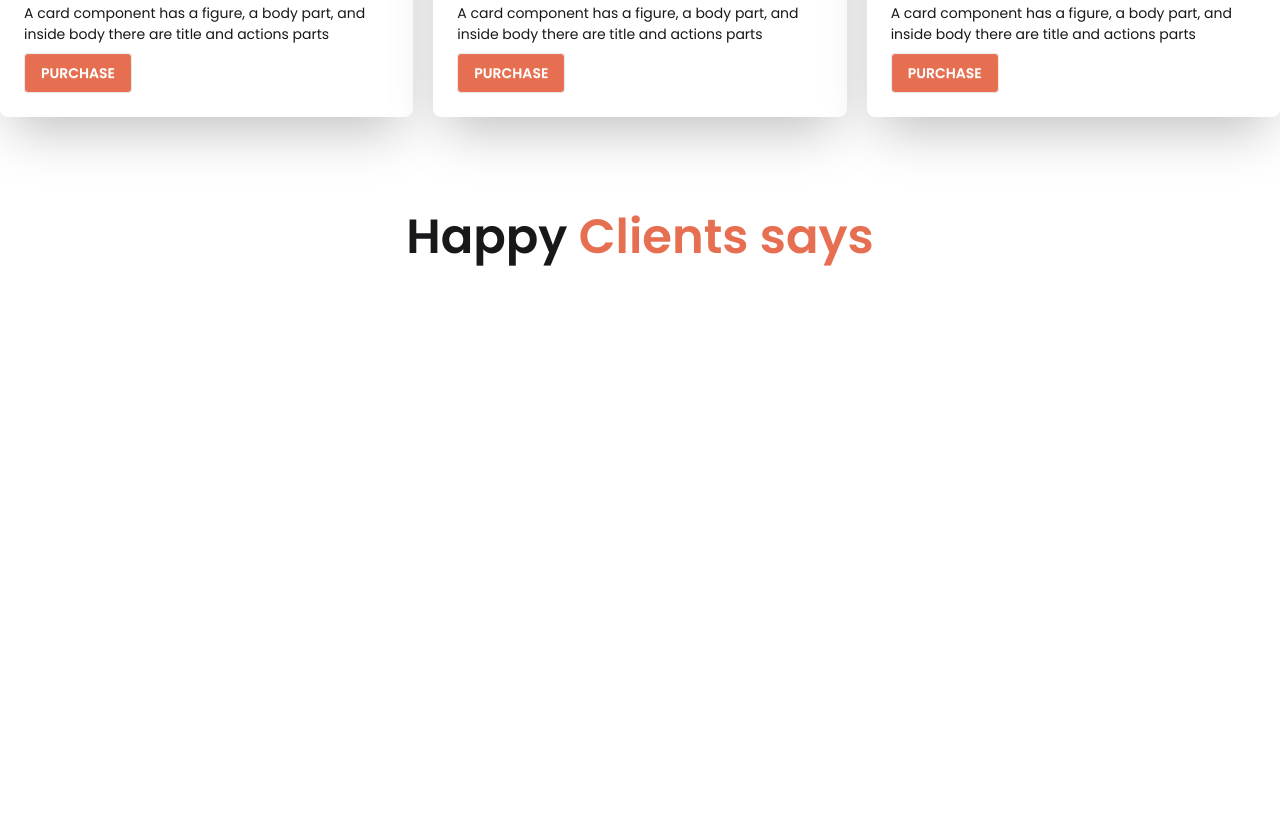
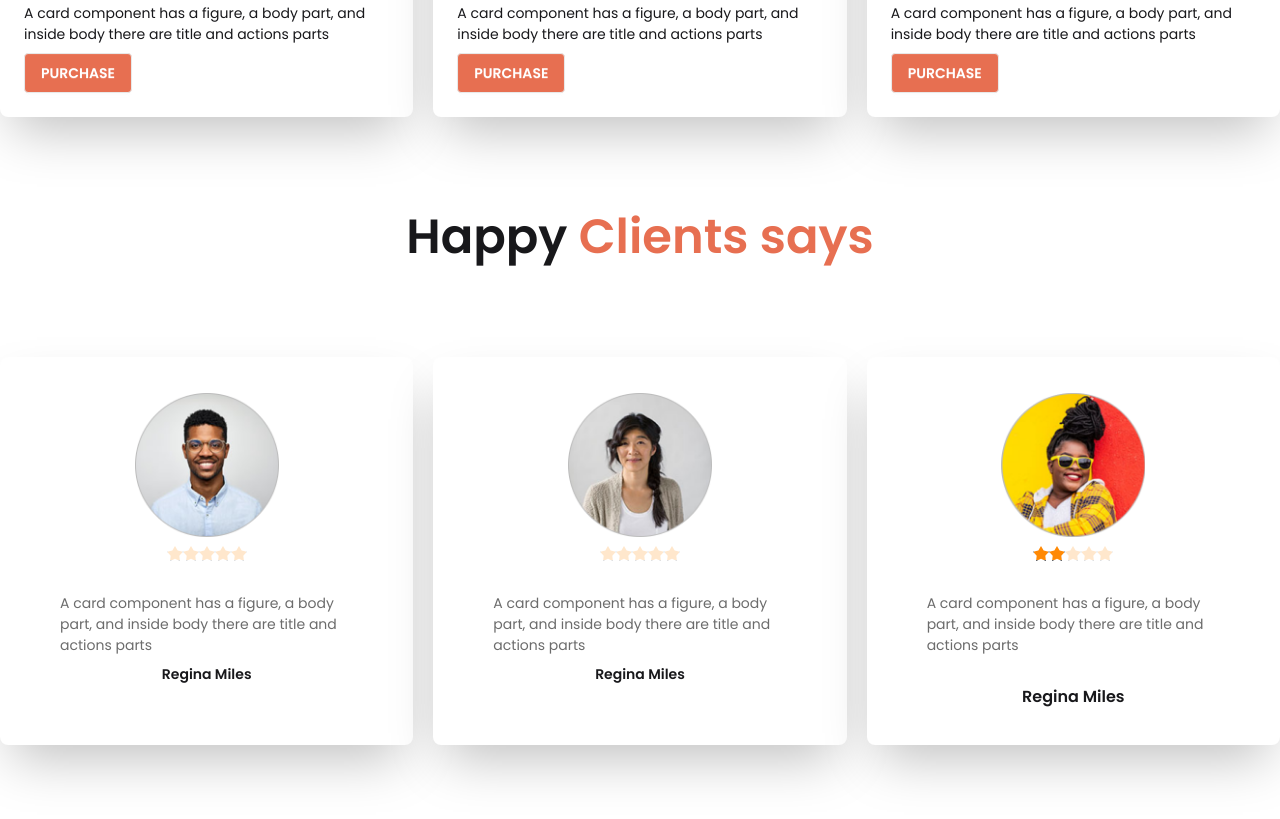
Before and after one commit to Maharab24/Biker-Zone, a plain HTML site: page index.html in a window 1280 px wide. Shown: the part 1102-1921 px from the top of the page. Before the commit the page ends 1372 px from the top, so only its background shows below. Drawn offline with nearby package versions, Linux system fonts and the light colour scheme.

Commit message:
review section

```diff
--- a/index.html
+++ b/index.html
@@ -211,6 +211,72 @@
       ">
       Happy <span class="text-[#E76F51]">Clients says</span>
       </h3>
+
+      <div class="my-24">
+        <div class="grid gap-5 grid-cols-1 md:grid-cols-2 lg:grid-cols-3">
+          <!--First card-->
+          <div class="card bg-base-100 p-9 shadow-2xl ">
+            <figure>
+              <img class="w-36"
+                src="images/others/user-1.png"
+                alt="Shoes" />
+            </figure>
+            <div class="rating rating-xs justify-center py-2">
+              <input type="radio" name="rating-5" class="mask mask-star-2 bg-orange-400" aria-label="1 star" />
+              <input type="radio" name="rating-5" class="mask mask-star-2 bg-orange-400" aria-label="2 star" checked="checked" />
+              <input type="radio" name="rating-5" class="mask mask-star-2 bg-orange-400" aria-label="3 star" />
+              <input type="radio" name="rating-5" class="mask mask-star-2 bg-orange-400" aria-label="4 star" />
+              <input type="radio" name="rating-5" class="mask mask-star-2 bg-orange-400" aria-label="5 star" />
+            </div>
+            <div class="card-body">
+              <p  class="text-[#6C6C6C]">A card component has a figure, a body part, and inside body there are title and actions parts</p>
+              <h4 class="text-sem font-semibold text-center">Regina Miles</h4>
+            </div>
+          </div>
+           <!--2nd card-->
+           <div class="card bg-base-100  p-9 shadow-2xl">
+            <figure>
+              <img class="w-36"
+                src="images/others/user-2.png"
+                alt="Shoes" />
+            </figure>
+            <div class="rating rating-xs justify-center py-2">
+              <input type="radio" name="rating-5" class="mask mask-star-2 bg-orange-400" aria-label="1 star" />
+              <input type="radio" name="rating-5" class="mask mask-star-2 bg-orange-400" aria-label="2 star" checked="checked" />
+              <input type="radio" name="rating-5" class="mask mask-star-2 bg-orange-400" aria-label="3 star" />
+              <input type="radio" name="rating-5" class="mask mask-star-2 bg-orange-400" aria-label="4 star" />
+              <input type="radio" name="rating-5" class="mask mask-star-2 bg-orange-400" aria-label="5 star" />
+            </div>
+            <div class="card-body">
+
+              <p  class="text-[#6C6C6C]">A card component has a figure, a body part, and inside body there are title and actions parts</p>
+              <h4 class="text-sem font-semibold text-center">Regina Miles</h4>
+            </div>
+          </div>
+           <!--3rd card-->
+           <div class="card bg-base-100 p-9  shadow-2xl">
+            <figure>
+              <img class="w-36"
+                src="images/others/user-3.png"
+                alt="Shoes" />
+            </figure>
+            <div class="rating rating-xs justify-center py-2">
+              <input type="radio" name="rating-5" class="mask mask-star-2 bg-orange-400" aria-label="1 star" />
+              <input type="radio" name="rating-5" class="mask mask-star-2 bg-orange-400" aria-label="2 star" checked="checked" />
+              <input type="radio" name="rating-5" class="mask mask-star-2 bg-orange-400" aria-label="3 star" />
+              <input type="radio" name="rating-5" class="mask mask-star-2 bg-orange-400" aria-label="4 star" />
+              <input type="radio" name="rating-5" class="mask mask-star-2 bg-orange-400" aria-label="5 star" />
+            </div>
+            <div class="card-body">
+
+              <p class="text-[#6C6C6C]">A card component has a figure, a body part, and inside body there are title and actions parts</p>
+
+            </div>
+            <h4 class="text-sem font-semibold text-center">Regina Miles</h4>
+          </div>
+        </div>
+      </div>
+
     </section>
 
 
```
